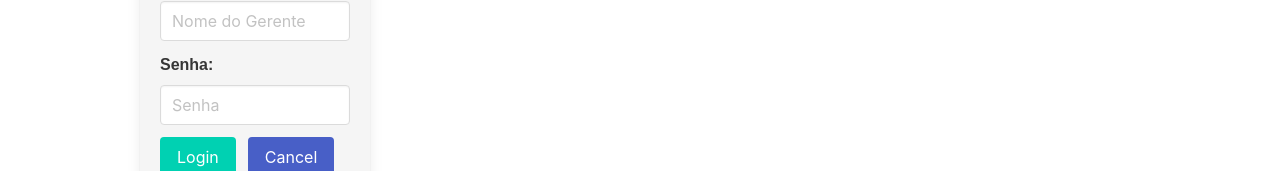
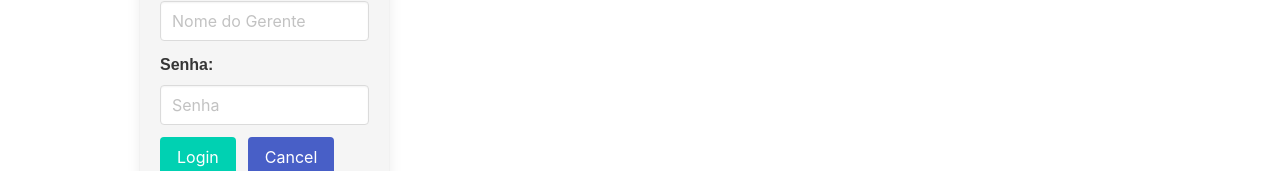
Before and after one commit to willmenn/broker-web, a React (Create React App) app: page / in a window 1280 px wide. Shown: the part 262-433 px from the top of the page. Built offline with nearby package versions, Linux system fonts and the light colour scheme; what flux would draw is missing.

Commit message:
Add classnames to loginComponent and fix input type on inputBulmaComponent

```diff
--- a/src/components/InputBulmaComponent.js
+++ b/src/components/InputBulmaComponent.js
@@ -68,8 +68,8 @@ class InputBulmaComponent extends Component {
 
     handleInputStyle() {
         var styles = {
-            valid: {'width': '190px', 'padding-right': '0'},
-            normal: {'width': '190px'}
+            valid: {'width': '209px', 'padding-right': '0'},
+            normal: {'width': '209px'}
         }
         if (this.state.isValid) {
             return styles.valid;
--- a/src/components/LoginFormComponent.js
+++ b/src/components/LoginFormComponent.js
@@ -2,6 +2,7 @@ import React, {Component} from 'react';
 import * as LoginAction from '../action/LoginAction';
 import LoginStore from '../store/LoginStore'
 import InputBulmaComponent from './InputBulmaComponent'
+import classnames  from 'classnames';
 
 const displayNone = {
     display: 'none'
@@ -55,7 +56,8 @@ class LoginFormComponent extends Component {
     }
 
     submitButtonStateHandler(){
-        return this.state.loginLoading ? "button is-primary is-loading" : "button is-primary";
+        return classnames('button is-primary',
+            {'is-loading' : this.state.loginLoading});
     }
 
     resetLoginForm(){
@@ -84,7 +86,7 @@ class LoginFormComponent extends Component {
                         placeHolder="Nome do Gerente"
                         name="manager"
                         labelName="Usuário:"
-                        type="text"
+                        inputType="text"
                         inputMaxLength="20"
                         errorMessage="Usuário inválido."
                         warningMessage="Usuário não pode ser vazio."
@@ -97,7 +99,7 @@ class LoginFormComponent extends Component {
                         placeHolder="Senha"
                         name="manager"
                         labelName="Senha:"
-                        type="password"
+                        inputType="password"
                         inputMaxLength="20"
                         errorMessage="Senha inválida."
                         warningMessage="A Senha não pode ser vazio."
```
